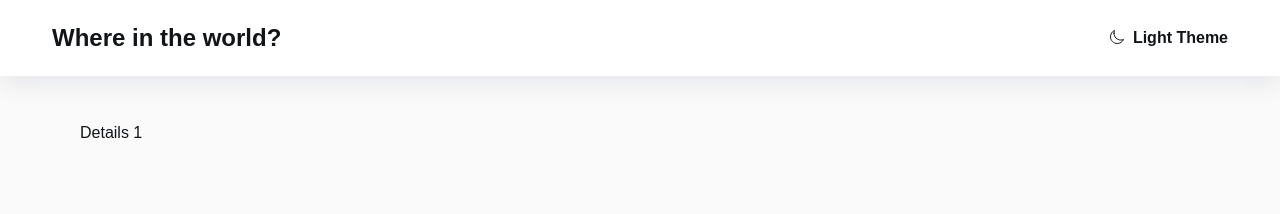
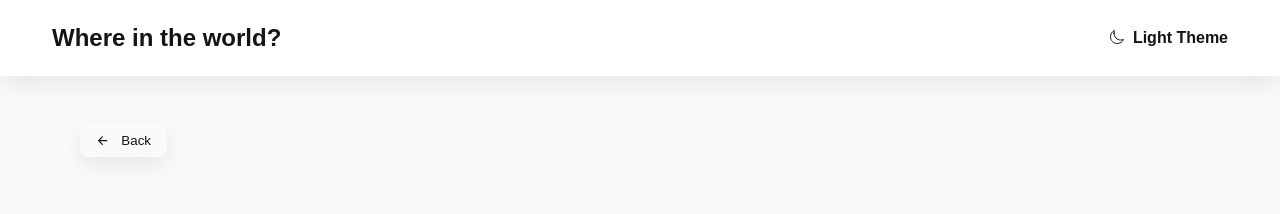
Before and after one commit to Glebkas/countries, a React (Create React App) app: page /country/1 in a window 1280 px wide. Shown: the top 214 px of the page. Built offline with nearby package versions, Linux system fonts and the light colour scheme; no server answers; a web font is replaced by a local one.

Commit message:
Update Details.jsx

```diff
--- a/src/pages/Details.jsx
+++ b/src/pages/Details.jsx
@@ -1,6 +1,31 @@
-import { useParams } from "react-router-dom";
+import { useNavigate } from 'react-router-dom';
+import axios from 'axios';
+import { useParams } from 'react-router-dom';
+import { IoArrowBack } from 'react-icons/io5';
+import { useEffect, useState } from 'react';
+import { searchByCountry } from '../utils/api';
+import { Button } from '../components/Button/Button';
+import { Info } from '../components/Info/Info';
+
 export const Details = () => {
+    const [country, setCountry] = useState(null);
+    const navigate = useNavigate();
     const { name } = useParams();
 
-    return <div> Details {name}</div>;
+    console.log(country);
+    useEffect(() => {
+        axios
+            .get(searchByCountry(name))
+            .then(({ data }) => setCountry(data[0]));
+    }, [name]);
+
+    return (
+        <div>
+            <Button onClick={() => navigate(-1)}>
+                <IoArrowBack></IoArrowBack>
+                Back
+            </Button>
+            {country && <Info navigate={navigate} {...country} />}
+        </div>
+    );
 };
```
